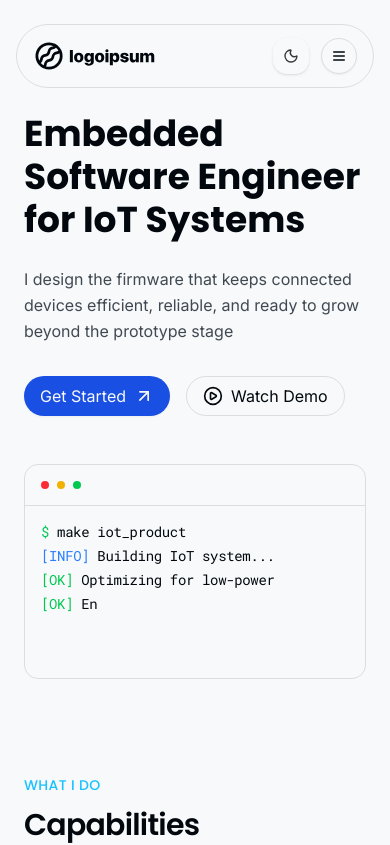
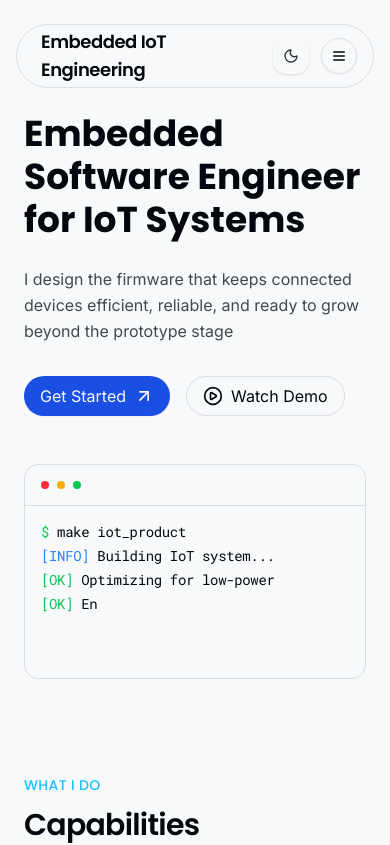
Before and after one commit to LarryMerino/website, a Next.js app: page / in a window 390 px wide. Shown: the top 845 px of the page. Built offline with nearby package versions, Linux system fonts and the light colour scheme.

Commit message:
feat(navbar): add BrandLink component and use it in navbar and mobile sheet instead of Logo

```diff
--- /dev/null
+++ b/components/navbar-04/brand-link.tsx
@@ -0,0 +1,61 @@
+import Link, { type LinkProps } from "next/link";
+import { SITE_CONTENT } from "@/content/site";
+import { cn } from "@/lib/utils";
+import { type HTMLAttributes, type ReactNode } from "react";
+
+/**
+ * Anchor attributes we allow to forward to the underlying <a> element.
+ * We explicitly omit `href` and `className` because they are controlled by the component API.
+ */
+type AnchorAttrs = Omit<
+  HTMLAttributes<HTMLAnchorElement>,
+  "href" | "className"
+>;
+
+/**
+ * Props for {@link BrandLink}.
+ *
+ * - `href` defaults to `/` to link back to the home page.
+ * - `label` provides the accessible name (aria-label) and default visible text; if omitted, it falls back to `SITE_CONTENT.name`.
+ * - `children` can override the visible content (e.g. render an SVG logo); accessibility will still use `label`.
+ * - Accepts additional safe anchor attributes via {@link AnchorAttrs} (e.g. `target`, `rel`).
+ */
+type BrandLinkProps = Omit<LinkProps, "href"> & {
+  href?: LinkProps["href"];
+  className?: string;
+  /** Brand text used for content and aria-label; defaults to SITE_CONTENT.name */
+  label?: string;
+  children?: ReactNode;
+} & AnchorAttrs;
+
+/**
+ * BrandLink — Semantic brand anchor used across navigation headers.
+ *
+ * Responsibilities:
+ * - Typography: applies brand heading styles (Poppins) per the style guide.
+ * - Spacing: owns its own left margin so parent containers can keep consistent paddings.
+ * - Accessibility: sets an `aria-label` from `label` (or `SITE_CONTENT.name`), so icons or custom children remain announced correctly.
+ */
+export const BrandLink = ({
+  className,
+  href = "/",
+  label,
+  children,
+  ...props
+}: BrandLinkProps) => {
+  const effectiveLabel = label ?? SITE_CONTENT.name;
+  return (
+    <Link
+      href={href}
+      aria-label={effectiveLabel}
+      className={cn(
+        "heading-brand text-lg md:text-xl font-semibold tracking-tight",
+        "ml-2 md:ml-4",
+        className
+      )}
+      {...(props as AnchorAttrs)}
+    >
+      {children ?? effectiveLabel}
+    </Link>
+  );
+};
--- a/components/navbar-04/navbar-04.tsx
+++ b/components/navbar-04/navbar-04.tsx
@@ -1,4 +1,13 @@
-import { Logo } from "@/components/navbar-04/logo";
+/**
+ * Navbar04 — Fixed, rounded navbar with brand, primary navigation, theme toggle, and mobile sheet.
+ *
+ * Composition:
+ * - BrandLink: shows the site brand and handles its own spacing.
+ * - NavMenu: desktop navigation sourced from SITE_CONTENT.nav.
+ * - ModeToggle: theme switch.
+ * - NavigationSheet: mobile navigation in a sheet/drawer.
+ */
+import { BrandLink } from "@/components/navbar-04/brand-link";
 import { NavMenu } from "@/components/navbar-04/nav-menu";
 import { NavigationSheet } from "@/components/navbar-04/navigation-sheet";
 import { ModeToggle } from "@/components/mode-toggle";
@@ -8,12 +17,10 @@ const Navbar04Page = () => {
     <header>
       <nav className="fixed top-6 inset-x-4 h-16 bg-background border dark:border-slate-700/70 max-w-screen-xl mx-auto rounded-full">
         <div className="h-full flex items-center justify-between mx-auto px-4">
-          <Logo />
-          {/* Desktop Menu */}
+          <BrandLink href="/" />
           <NavMenu className="hidden md:block" />
           <div className="flex items-center gap-3">
             <ModeToggle />
-            {/* Mobile Menu */}
             <div className="md:hidden">
               <NavigationSheet />
             </div>
--- a/components/navbar-04/navigation-sheet.tsx
+++ b/components/navbar-04/navigation-sheet.tsx
@@ -1,3 +1,10 @@
+/**
+ * NavigationSheet — Mobile navigation presented in a sheet/drawer.
+ *
+ * Accessibility:
+ * - The open button is an `icon` button with accessible label derived from context; pair with `SheetTitle`/`SheetDescription` (sr-only) for screen readers.
+ * - Content renders the brand via {@link BrandLink} and a vertical {@link NavMenu}.
+ */
 import { Button } from "@/components/ui/button";
 import {
   Sheet,
@@ -7,7 +14,7 @@ import {
   SheetDescription,
 } from "@/components/ui/sheet";
 import { Menu } from "lucide-react";
-import { Logo } from "@/components/navbar-04/logo";
+import { BrandLink } from "@/components/navbar-04/brand-link";
 import { NavMenu } from "@/components/navbar-04/nav-menu";
 
 export const NavigationSheet = () => {
@@ -28,7 +35,7 @@ export const NavigationSheet = () => {
           Access the main navigation links and sections of the website
         </SheetDescription>
         <div className="flex flex-col items-start gap-6">
-          <Logo />
+          <BrandLink className="ml-0" />
           <NavMenu
             orientation="vertical"
             className="space-y-4 text-lg [font-family:var(--font-poppins)]"
```
Also changed, not shown: components/navbar-04/logo.tsx (+7 -0 lines), components/navbar-04/nav-menu.tsx (+8 -0 lines).
